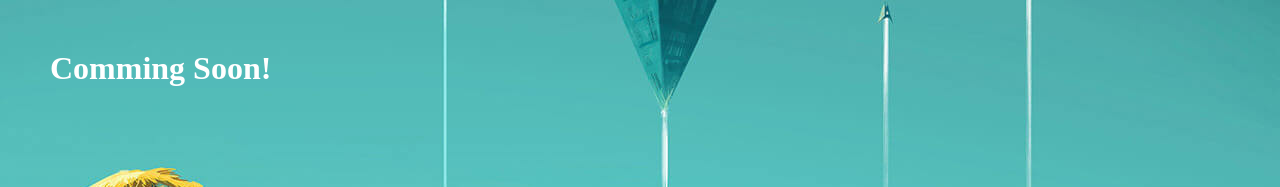
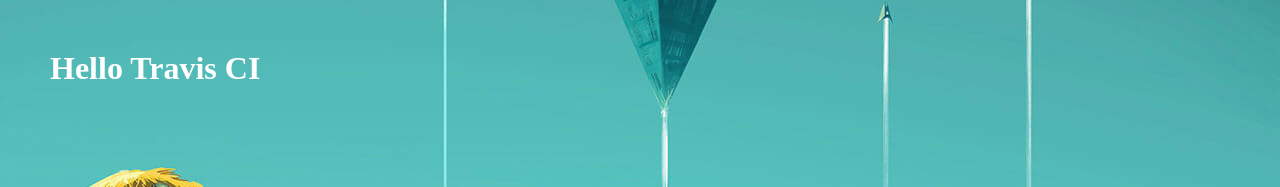
Before and after one commit to adrielcafe/NMSAlphabetServer, a website: page public/index.html in a window 1280 px wide. Shown: the top 187 px of the page. Drawn offline with Linux system fonts and the light colour scheme.

Commit message:
Test Travis CI

```diff
--- a/public/index.html
+++ b/public/index.html
@@ -7,7 +7,7 @@
   </head>
   <body>
     <div id="bg">
-      <h1>Comming Soon!</h1>
+      <h1>Hello Travis CI</h1>
     </div>
     <script src="/public/js/app.js"></script>
   </body>
```
